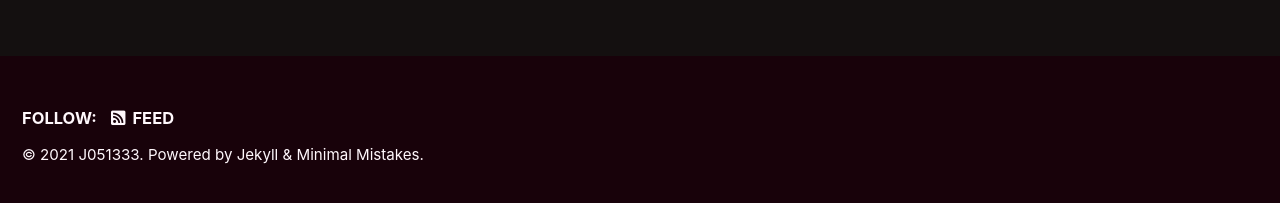
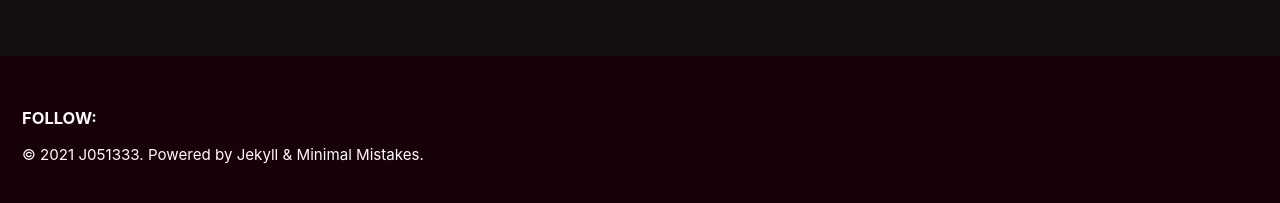
Before and after one commit to J051333/j051333.github.io, a Jekyll site: the page built from index.html, in a window 1280 px wide. Shown: the part 689-892 px from the top of the page. Built offline with Jekyll 4.4.1, drawn with Linux system fonts in a browser that asks for light colours; cached includes are drawn as plain includes; the list of posts is cut into pages by our own code.

Commit message:
Removed RSS feed from footer

```diff
--- a/_includes/footer.html
+++ b/_includes/footer.html
@@ -12,9 +12,9 @@
       {% endfor %}
     {% endif %}
 
-    {% unless site.atom_feed.hide %}
+    <!--{% unless site.atom_feed.hide %}
       <li><a href="{% if site.atom_feed.path %}{{ site.atom_feed.path }}{% else %}{{ '/feed.xml' | relative_url }}{% endif %}"><i class="fas fa-fw fa-rss-square" aria-hidden="true"></i> {{ site.data.ui-text[site.locale].feed_label | default: "Feed" }}</a></li>
-    {% endunless %}
+    {% endunless %}-->
   </ul>
 </div>
 
```
